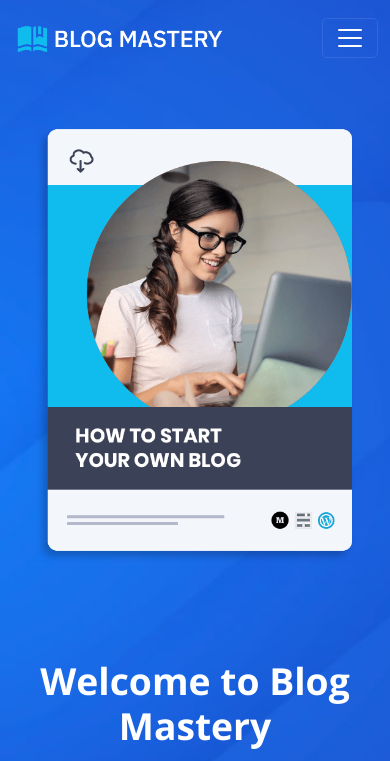
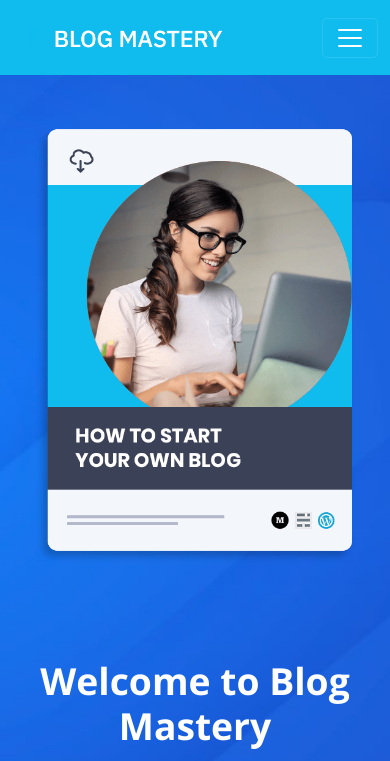
Before and after one commit to razzzorblade/ebook-website, a website: page index.html in a window 390 px wide. Shown: the top 761 px of the page. Drawn offline with nearby package versions, Linux system fonts and the light colour scheme; files that its build step writes are made by us from their sources.

Commit message:
repaired mobile navbar

```diff
--- a/scss/styles.scss
+++ b/scss/styles.scss
@@ -33,6 +33,12 @@
   border: none;
 }
 
+@media(max-width: 992px) {
+  .navbar {
+    background-color: var(--bs-secondary);
+  }
+}
+
 @media(max-width: 1000px) {
   .hero .image-container {
     display: flex;
```
